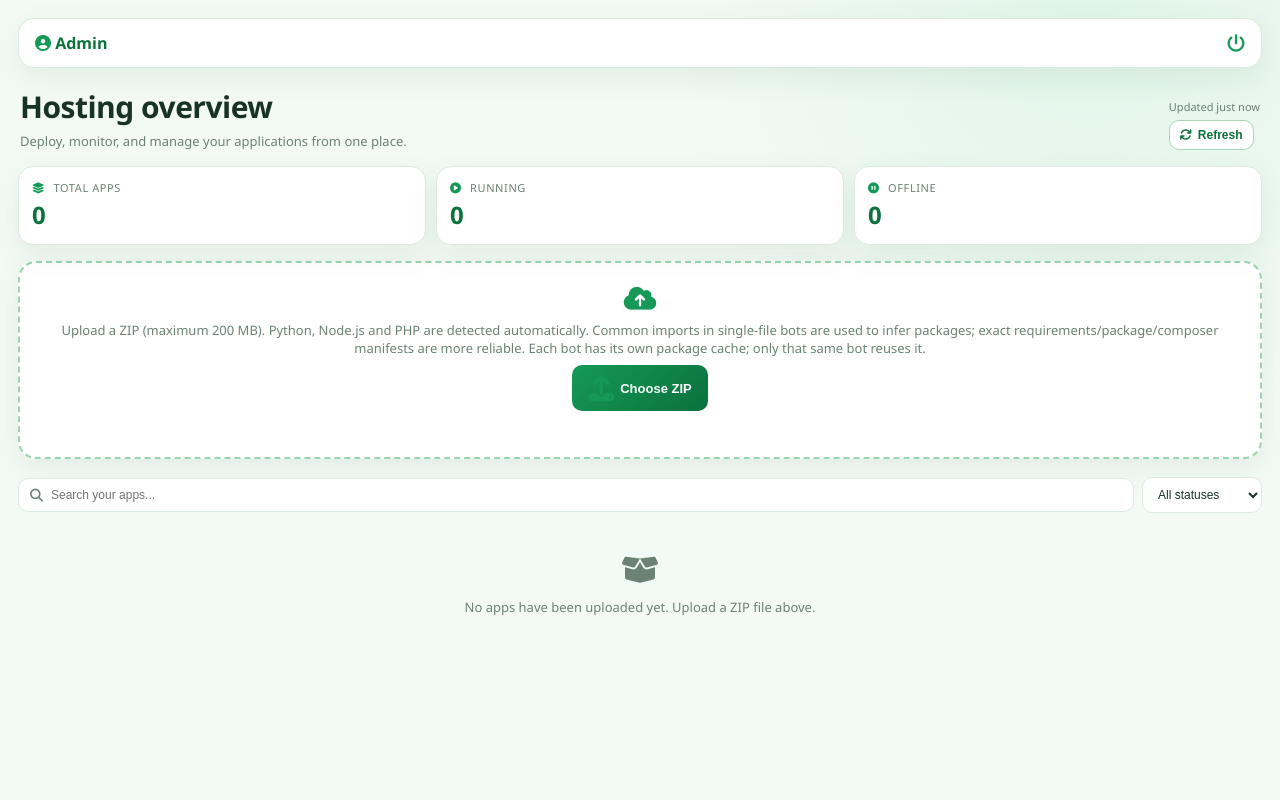
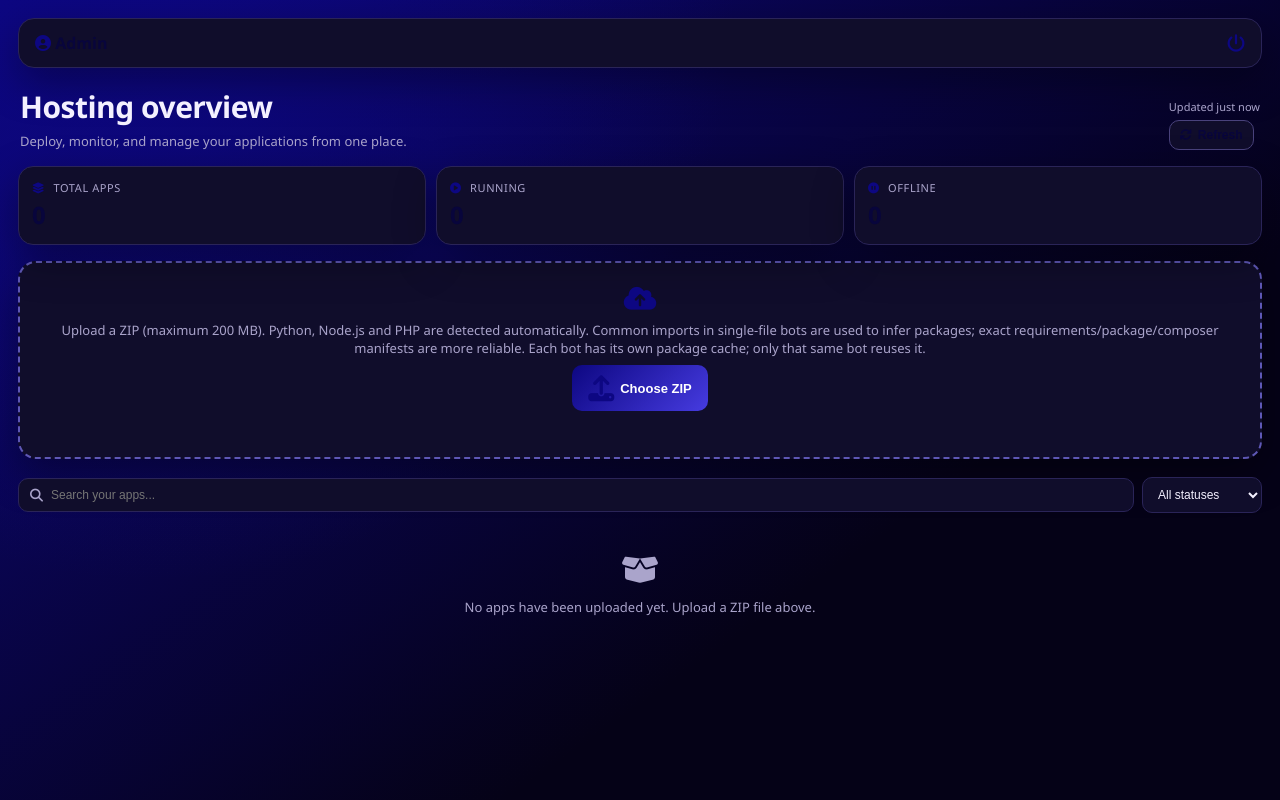
Before and after one commit to mdmaruf123m/bot-hostinger-website-auto-runtime, a Flask app: page / in a window 1280 px wide. Run offline with Flask 3, Linux system fonts and the light colour scheme; the visitor is signed in with stand-in values (Sample User, id 1); some libraries are stand-ins or nearby versions.

Commit message:
Apply dark navy gradient theme across panel

```diff
--- a/app.py
+++ b/app.py
@@ -899,6 +899,16 @@ LOGIN_HTML = '''
         input, select { width: 100%; padding: 14px; margin: 8px 0; border-radius: 12px; border: 1px solid var(--line); background: #f8fcf9; color: #183326; outline: none; font-size: 14px; box-sizing: border-box; }
         input:focus, select:focus { border-color: #76c992; box-shadow: 0 0 0 3px #dff3e5; }
         button { width: 100%; padding: 15px; border-radius: 12px; border: none; background: linear-gradient(135deg, var(--sec), var(--primary)); color: #fff; font-weight: bold; font-size: 15px; cursor: pointer; margin-top: 10px; text-transform: uppercase; letter-spacing: 2px; }
+        :root { --bg:#050217; --primary:#0D0782; --sec:#11104f; --surface:#100d2b; --muted:#aaa4cb; --line:#2a2458; --text:#f4f1ff; --glow:#716aff; }
+        body { background:radial-gradient(circle at 15% 0%, rgba(13,7,130,.78) 0, transparent 42%), linear-gradient(145deg,#0D0782 0%,#050217 68%); background-attachment:fixed; color:var(--text); }
+        .login-card { background:rgba(16,13,43,.94); border-color:rgba(165,157,255,.2); box-shadow:0 25px 60px rgba(0,0,0,.42); backdrop-filter:blur(14px); }
+        .lock-container { background:rgba(13,7,130,.28); border-color:#5148c8; }
+        .lock-icon { color:#aaa5ff; }
+        h2 { color:#d5d1ff; }
+        .sub { color:var(--muted); }
+        input, select { background:#08061b; color:var(--text); border-color:#39336c; }
+        input:focus, select:focus { border-color:var(--glow); box-shadow:0 0 0 3px rgba(113,106,255,.2); }
+        button { background:linear-gradient(135deg,#0D0782,#463be0); box-shadow:0 8px 22px rgba(52,43,200,.25); }
     </style>
 </head>
 <body>
@@ -935,6 +945,15 @@ ADMIN_LOGIN_HTML = '''
         input { width: 100%; padding: 14px; margin: 8px 0; border-radius: 12px; border: 1px solid var(--line); background: #f8fcf9; color: #183326; outline: none; font-size: 14px; box-sizing: border-box; text-align: center; letter-spacing: 4px; }
         input:focus { border-color: #76c992; box-shadow: 0 0 0 3px #dff3e5; }
         button { width: 100%; padding: 15px; border-radius: 12px; border: none; background: linear-gradient(135deg, var(--sec), var(--primary)); color: #fff; font-weight: bold; font-size: 15px; cursor: pointer; margin-top: 10px; text-transform: uppercase; letter-spacing: 2px; }
+        :root { --bg:#050217; --primary:#0D0782; --sec:#11104f; --surface:#100d2b; --muted:#aaa4cb; --line:#2a2458; --text:#f4f1ff; --glow:#716aff; }
+        body { background:radial-gradient(circle at 85% 0%, rgba(13,7,130,.78) 0, transparent 42%), linear-gradient(145deg,#0D0782 0%,#050217 68%); background-attachment:fixed; color:var(--text); }
+        .login-card { background:rgba(16,13,43,.94); border-color:rgba(165,157,255,.2); box-shadow:0 25px 60px rgba(0,0,0,.42); backdrop-filter:blur(14px); }
+        .lock-container { background:rgba(13,7,130,.28); border-color:#5148c8; }
+        .lock-icon { color:#aaa5ff; }
+        h2 { color:#d5d1ff; }
+        input { background:#08061b; color:var(--text); border-color:#39336c; }
+        input:focus { border-color:var(--glow); box-shadow:0 0 0 3px rgba(113,106,255,.2); }
+        button { background:linear-gradient(135deg,#0D0782,#463be0); box-shadow:0 8px 22px rgba(52,43,200,.25); }
     </style>
 </head>
 <body>
@@ -1000,6 +1019,21 @@ ADMIN_HTML = '''
         input:checked + .slider:before { transform: translateX(20px); }
         .small-text { font-size: 11px; color:var(--muted); }
         .upload-mini { border: 2px dashed #9bd4af; border-radius: 14px; padding: 15px; text-align: center; background:#fbfefc; }
+        :root { --bg:#050217; --card:#100d2b; --accent:#0D0782; --accent-dark:#c9c5ff; --text:#f4f1ff; --muted:#aaa4cb; --line:#2a2458; --danger:#ff657d; --glow:#716aff; }
+        body { background:radial-gradient(circle at 12% 0%, rgba(13,7,130,.78) 0, transparent 42%), linear-gradient(145deg,#0D0782 0%,#050217 68%); background-attachment:fixed; color:var(--text); }
+        .header, .stat-card, .card { background:rgba(16,13,43,.92); border-color:rgba(165,157,255,.18); box-shadow:0 14px 40px rgba(0,0,0,.3); }
+        .header h2, h3, .stat-card div.val, .username { color:#d5d1ff; }
+        input, select { background:#08061b; color:var(--text); border-color:#39336c; }
+        input:focus, select:focus { border-color:var(--glow); box-shadow:0 0 0 3px rgba(113,106,255,.2); }
+        .btn-primary { background:linear-gradient(135deg,#0D0782,#463be0); }
+        .btn-gold { background:linear-gradient(135deg,#342a9b,#716aff); color:#fff; }
+        .user-item, .proxy-item { background:#15113a; border-color:#2a2458; }
+        .tag-green, .tag-gold { color:#c0bcff; border-color:#625bd2; background:rgba(87,78,210,.18); }
+        .slider { background:#514d70; }
+        input:checked + .slider { background:#5148c8; }
+        .upload-mini { border-color:rgba(137,128,255,.65); background:#100d2b; }
+        .swal2-popup { background:#100d2b !important; color:#f4f1ff !important; }
+        .swal2-title, .swal2-html-container { color:#f4f1ff !important; }
     </style>
 </head>
 <body>
@@ -1152,18 +1186,18 @@ PUBLIC_HTML = '''
     <link rel="stylesheet" href="https://cdnjs.cloudflare.com/ajax/libs/font-awesome/6.4.0/css/all.min.css">
     <script src="https://cdn.jsdelivr.net/npm/sweetalert2@11"></script>
     <style>
-        :root { --bg: #0a0f1e; --primary: #2563eb; --card: rgba(22,27,34,0.85); --text: #e6edf3; }
+        :root { --bg: #050217; --primary: #0D0782; --card: rgba(16,13,43,.92); --text: #f4f1ff; --success:#a49eff; }
         * { box-sizing: border-box; }
-        body { background: var(--bg); color: var(--text); font-family: 'Segoe UI', sans-serif; margin: 0; padding: 15px; }
+        body { background: radial-gradient(circle at 12% 0%, rgba(13,7,130,.78) 0, transparent 42%), linear-gradient(145deg,#0D0782 0%,#050217 68%); background-attachment:fixed; color: var(--text); font-family: 'Segoe UI', sans-serif; margin: 0; padding: 15px; }
         .card { background: var(--card); border-radius: 18px; padding: 20px; border: 1px solid rgba(255,255,255,0.08); max-width: 500px; margin: 20px auto; }
         h2 { color: var(--primary); font-size: 18px; margin-top: 0; }
         .status-pill { font-size: 11px; padding: 5px 12px; border-radius: 20px; border: 1px solid; }
-        .status-run { color: #2ecc71; border-color: #2ecc71; background: rgba(46,204,113,0.1); }
+        .status-run { color: var(--success); border-color: #625bd2; background: rgba(87,78,210,.18); }
         .status-off { color: #ef4444; border-color: #ef4444; background: rgba(239,68,68,0.1); }
         .btn { padding: 12px; border-radius: 10px; border: none; font-weight: bold; cursor: pointer; font-size: 14px; width: 100%; margin-top: 10px; color: #fff; }
-        .btn-primary { background: linear-gradient(45deg, #2563eb, #1d4ed8); color: #fff; }
+        .btn-primary { background: linear-gradient(135deg, #0D0782, #463be0); color: #fff; }
         .btn-danger { background: #ef4444; }
-        #logBox { background: #000; color: #0f0; font-family: monospace; font-size: 11px; padding: 10px; border-radius: 8px; max-height: 300px; overflow-y: auto; white-space: pre-wrap; word-break: break-all; margin-top: 15px; }
+        #logBox { background: #08061b; color: #c6c1ff; font-family: monospace; font-size: 11px; padding: 10px; border-radius: 8px; max-height: 300px; overflow-y: auto; white-space: pre-wrap; word-break: break-all; margin-top: 15px; }
         .small-text { font-size: 11px; opacity: 0.6; margin-top: 10px; }
     </style>
 </head>
--- a/templates/index.html
+++ b/templates/index.html
@@ -8,12 +8,12 @@
 <script src="https://cdn.jsdelivr.net/npm/sweetalert2@11"></script>
 <style>
   :root {
-    --bg: #f3faf5; --surface: #ffffff; --surface-soft: #edf8f0; --primary: #159957;
-    --primary-dark: #0b713d; --accent: #30b96d; --text: #183326; --muted: #6c8275;
-    --line: #dcebe1; --danger: #d94f5d; --shadow: 0 10px 30px rgba(22, 83, 46, .08);
+    --bg: #050217; --surface: #100d2b; --surface-soft: #17133a; --primary: #0D0782;
+    --primary-dark: #08053c; --accent: #716aff; --text: #f4f1ff; --muted: #aaa4cb;
+    --line: #2a2458; --success: #a49eff; --danger: #ff657d; --shadow: 0 14px 40px rgba(0, 0, 0, .34);
   }
   * { box-sizing: border-box; -webkit-tap-highlight-color: transparent; }
-  body { background: radial-gradient(circle at 85% 0%, #e1f5e8 0, transparent 32%), var(--bg); color: var(--text); font-family: 'Segoe UI', Roboto, sans-serif; margin: 0; padding: 18px; padding-bottom: 100px; min-height: 100vh; }
+  body { background: radial-gradient(circle at 12% 0%, rgba(13,7,130,.78) 0, transparent 42%), linear-gradient(145deg, #0D0782 0%, #050217 68%); background-attachment: fixed; color: var(--text); font-family: 'Segoe UI', Roboto, sans-serif; margin: 0; padding: 18px; padding-bottom: 100px; min-height: 100vh; }
   .user-bar { background: var(--surface); padding: 12px 16px; display: flex; justify-content: space-between; align-items: center; border-radius: 16px; margin-bottom: 18px; border: 1px solid var(--line); box-shadow: var(--shadow); }
   .user-bar b { color: var(--primary-dark); }
   .user-bar i { color: var(--primary); }
@@ -77,6 +77,20 @@
   .empty-state { text-align: center; color:var(--muted); padding: 30px 0; font-size: 13px; }
   .filter-empty { display:none; text-align:center; color:var(--muted); padding:24px 0; font-size:13px; }
   @media (max-width:560px) { body{padding:12px;} .stats-grid{gap:7px;} .stat-card{padding:10px;} .stat-card strong{font-size:20px;} .toolbar{align-items:stretch; flex-wrap:wrap;} .search-wrap{min-width:100%;} .filter-select{flex:1;} .dashboard-heading{align-items:flex-start; flex-direction:column;} .refresh-label{text-align:left;} }
+  .upload-card { border-color: rgba(137,128,255,.65); }
+  .btn:hover { box-shadow: 0 5px 16px rgba(75,65,220,.32); }
+  .btn-primary { background: linear-gradient(135deg, #0D0782, #463be0); }
+  .btn-outline { border-color: #49427c; }
+  #progressWrap { background: #201b46; }
+  .search-input:focus, .filter-select:focus { border-color: #716aff; box-shadow: 0 0 0 3px rgba(113,106,255,.2); }
+  .status-run { color: var(--success); border-color: #625bd2; background: rgba(87,78,210,.18); }
+  .slider { background: #514d70; }
+  .modal-overlay { background: rgba(3,2,17,.78); }
+  #logBox { background: #08061b; color: #c6c1ff; }
+  #fileEditor { background: #08061b; color: #e1deff; border-color: #39336c; }
+  .validate-ok { background: rgba(87,78,210,.18); border-color: #625bd2; color: #c0bcff; }
+  .swal2-popup { background: var(--surface) !important; color: var(--text) !important; }
+  .swal2-title, .swal2-html-container { color: var(--text) !important; }
 </style>
 </head>
 <body>
```
